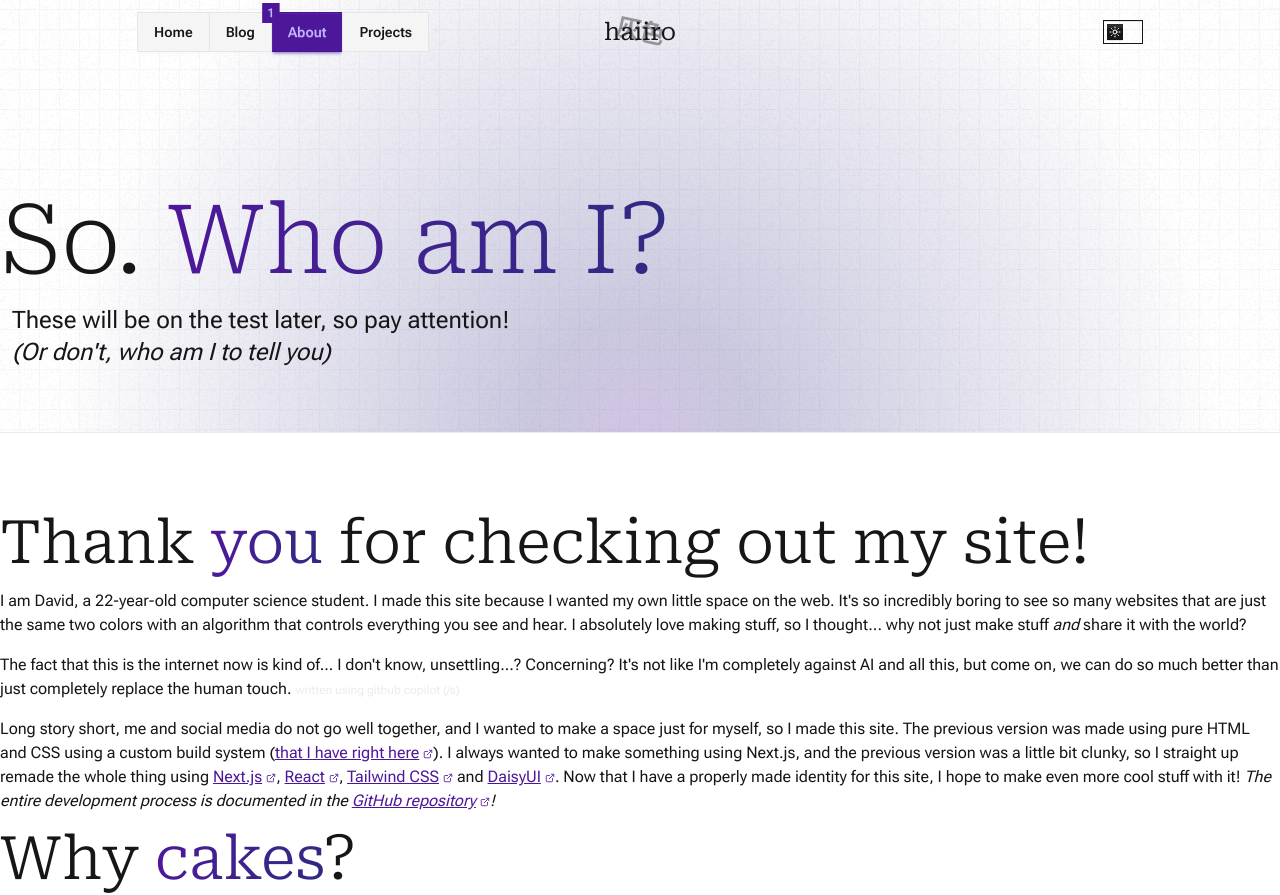
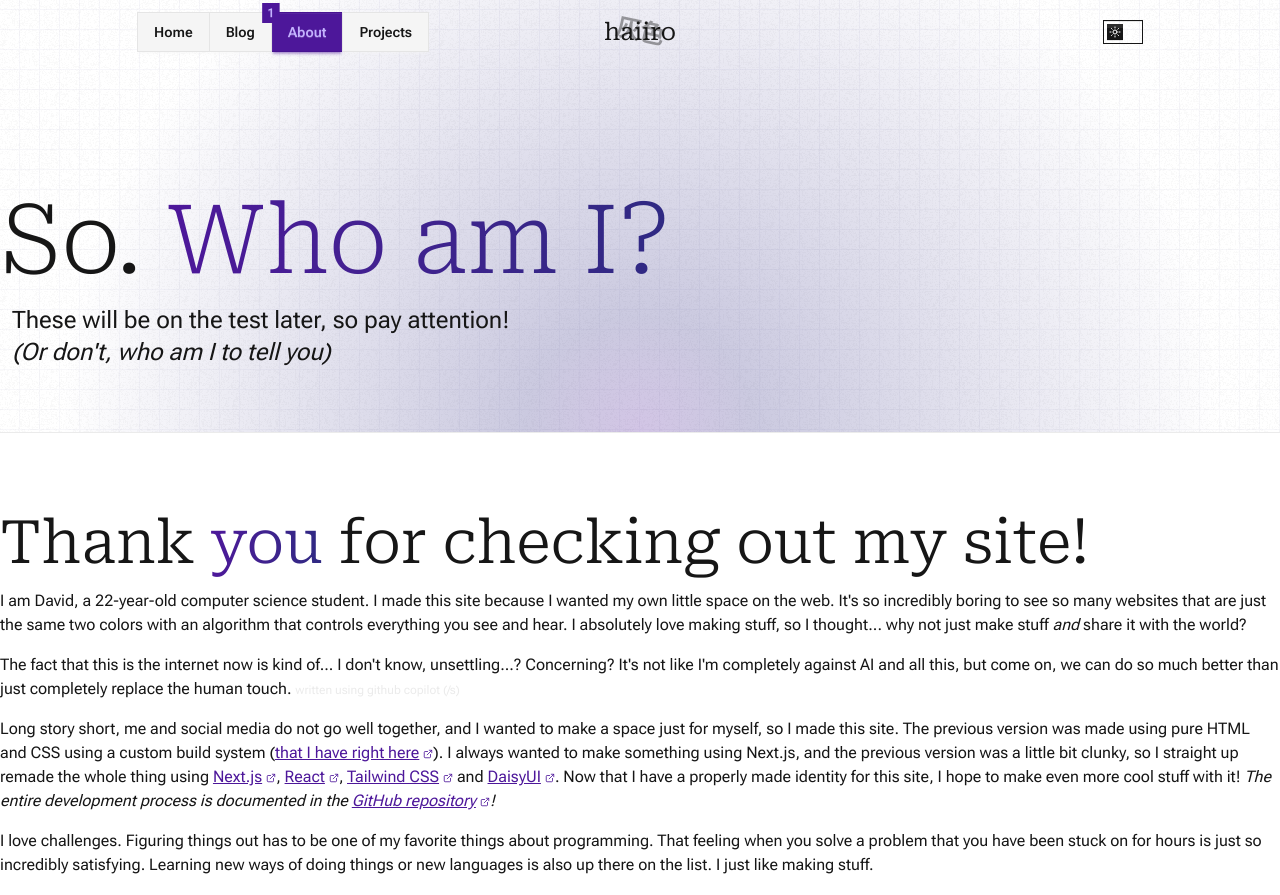
Before and after one commit to haiiro-moe/cakes, a Next.js app: page /about in a window 1280 px wide. Shown: the top 895 px of the page. Built offline with nearby package versions, Linux system fonts and the light colour scheme.

Commit message:
feat(about): add personal insights

```diff
--- a/src/app/about/page.tsx
+++ b/src/app/about/page.tsx
@@ -144,6 +144,14 @@ export default function AboutPage() {
 						</RouterLink>
 						!
 					</em>
+				</p>
+				<p>
+					I love challenges. Figuring things out has to be one of my
+					favorite things about programming. That feeling when you
+					solve a problem that you have been stuck on for hours is
+					just so incredibly satisfying. Learning new ways of doing
+					things or new languages is also up there on the list. I just
+					like making stuff.
 				</p>
 				<h1
 					className="my-4 font-serif font-light text-6xl"
```
